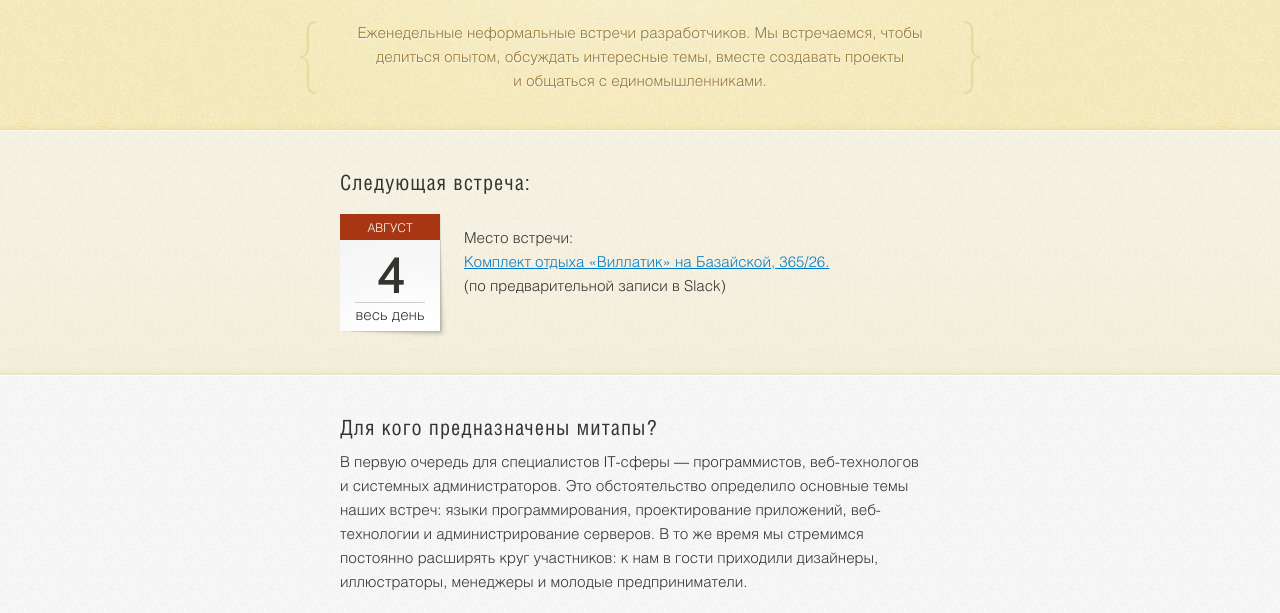
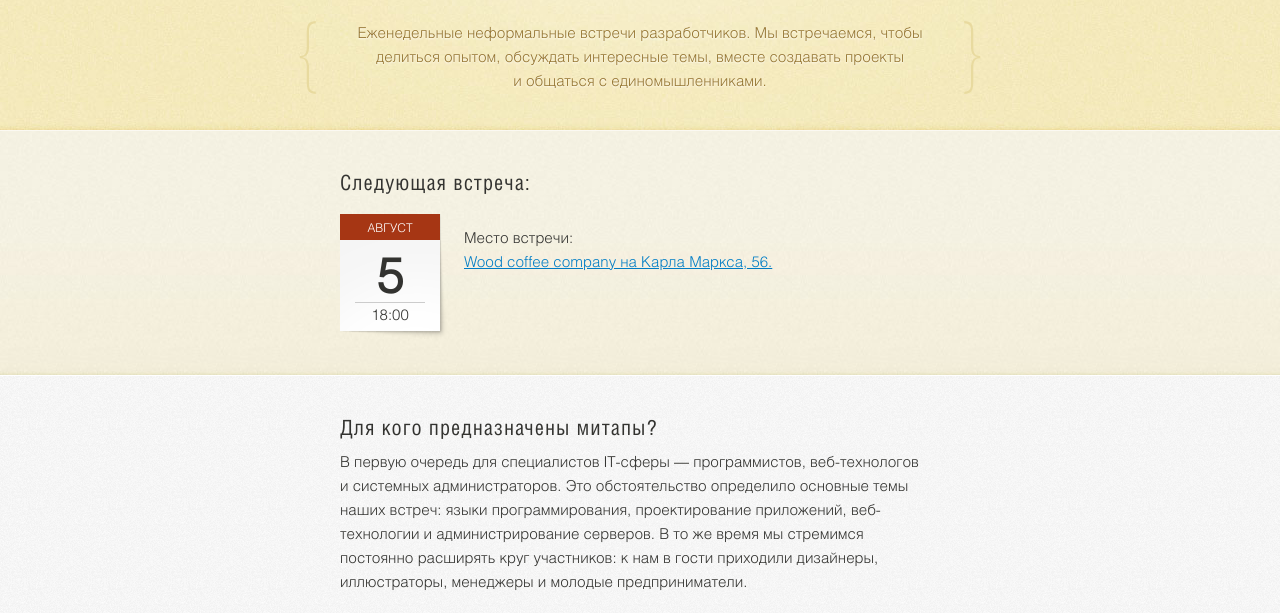
Before and after one commit to krasdevmeetup/krasdevmeetup.github.io, a plain HTML site: page index.html in a window 1280 px wide. Shown: the part 154-767 px from the top of the page. Drawn offline with Linux system fonts and the light colour scheme.

Commit message:
Return normal time of meetups

```diff
--- a/index.html
+++ b/index.html
@@ -31,9 +31,9 @@
     <div class="wrapper">
       <h2>Следующая встреча:</h2>
         <div class="date">
-          <span class="month">Август</span>
-          <span class="day">4</span>
-          <span class="time">весь день</span>
+          <span class="month"></span>
+          <span class="day"></span>
+          <span class="time">18:00</span>
         </div>
 
         <!--<p>Тема и место следующей встречи находится в обсуждении.
@@ -42,20 +42,19 @@
         <p class="location">
           Место встречи:
           <br>
-          <!-- <a href="https://2gis.ru/krasnoyarsk/firm/70000001020701400?queryState=center%2F92.872828%2C56.010924%2Fzoom%2F17" target="_blank">Wood coffee company на Карла Маркса, 56.</a> -->
-          <a href="https://2gis.ru/krasnoyarsk/firm/985691699825423" target="_blank">Комплект отдыха «Виллатик» на Базайской, 365/26.</a>
-          <br>(по предварительной записи в Slack)
+          <a href="https://2gis.ru/krasnoyarsk/firm/70000001020701400?queryState=center%2F92.872828%2C56.010924%2Fzoom%2F17" target="_blank">Wood coffee company на Карла Маркса, 56.</a>
+          <!-- <a href="https://2gis.ru/krasnoyarsk/firm/985691699825423" target="_blank">Комплекс отдыха «Виллатик» на Базайской, 365/26.</a><br>(по предварительной записи в Slack) -->
         </p>
     </div>
   </div>
   <script type="text/javascript">
-    // // Calculate next meetup date
-    // var months = ['Январь', 'Февраль', 'Март', 'Апрель', 'Май', 'Июнь', 'Июль', 'Август', 'Сентябрь', 'Октябрь', 'Ноябрь', 'Декабрь'];
-    // var upcoming = new Date();
-    // while (upcoming.getDay() !== 0)
-    //   upcoming.setDate(upcoming.getDate() + 1);
-    // document.querySelector('#upcoming .month').innerHTML = months[upcoming.getMonth()].toUpperCase();
-    // document.querySelector('#upcoming .day').innerHTML = upcoming.getDate();
+    // Calculate next meetup date
+    var months = ['Январь', 'Февраль', 'Март', 'Апрель', 'Май', 'Июнь', 'Июль', 'Август', 'Сентябрь', 'Октябрь', 'Ноябрь', 'Декабрь'];
+    var upcoming = new Date();
+    while (upcoming.getDay() !== 0)
+      upcoming.setDate(upcoming.getDate() + 1);
+    document.querySelector('#upcoming .month').innerHTML = months[upcoming.getMonth()].toUpperCase();
+    document.querySelector('#upcoming .day').innerHTML = upcoming.getDate();
   </script>
 
   <div id="content">
```
